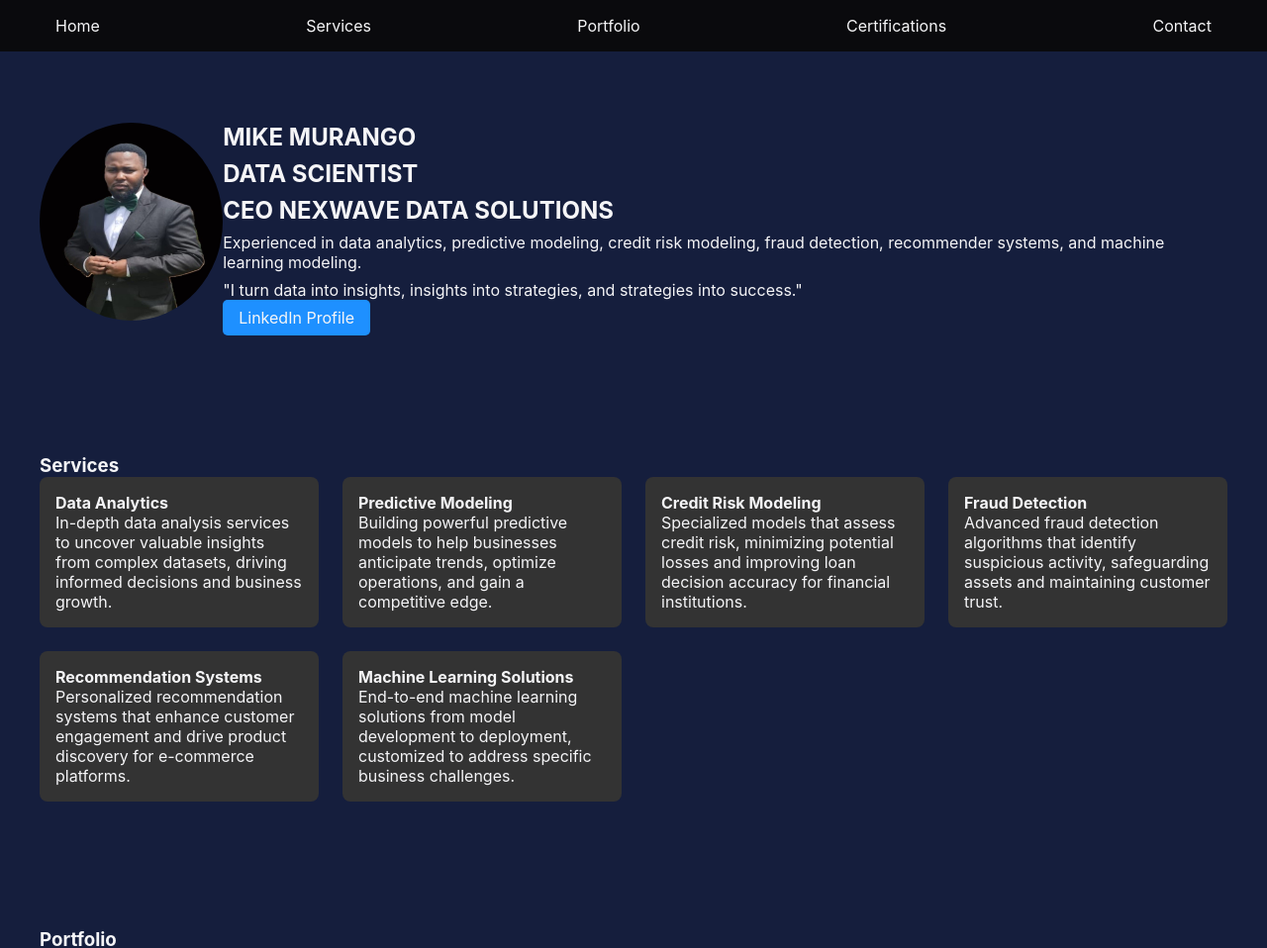
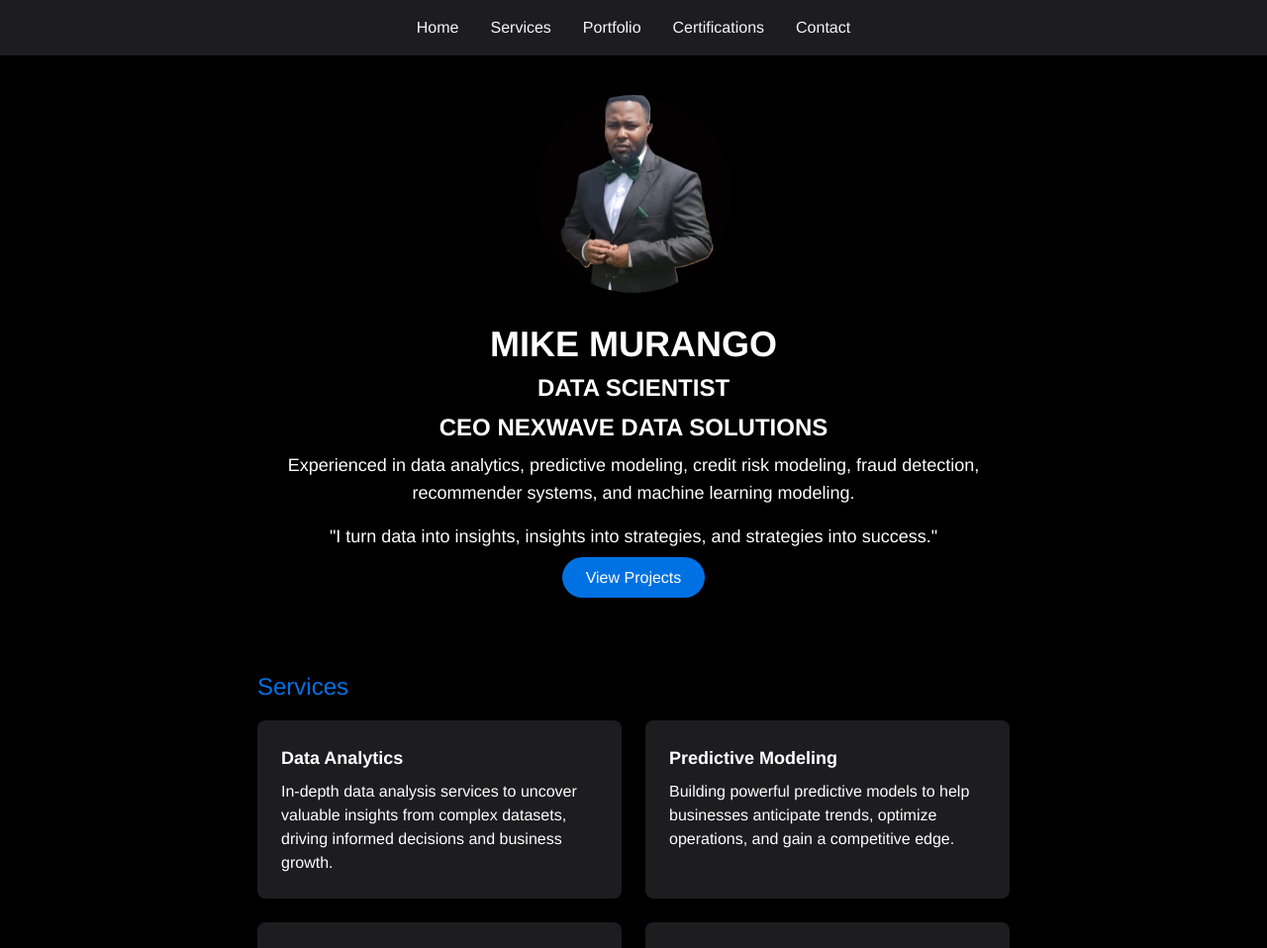
Before and after one commit to murangomike/mikemurango.io, a plain HTML site: page index.html in a window 1280 px wide. Shown: the top 958 px of the page at 99% size. Drawn offline with nearby package versions, Linux system fonts and the light colour scheme.

Commit message:
index.html

```diff
--- a/index.html
+++ b/index.html
@@ -1,23 +1,195 @@
-<!DOCTYPE html>
-<html lang="en" >
-<head>
-  <meta charset="UTF-8">
-  <title>Mike Murango Portfolio<title>
-  <link rel="stylesheet" href="./style.css">
-
-</head>
-<body>
-<!-- partial:index.partial.html -->
 <!DOCTYPE html>
 <html lang="en">
 <head>
   <meta charset="UTF-8">
   <meta name="viewport" content="width=device-width, initial-scale=1.0">
-    <title>Mike Murango - Data Scientist Portfolio</title>
-    <link rel="stylesheet" href="style.css">
+  <title>Mike Murango Portfolio</title>
+  <link rel="stylesheet" href="https://cdnjs.cloudflare.com/ajax/libs/tailwindcss/2.2.16/tailwind.min.css">
+  <style>
+    body {
+      font-family: 'San Francisco', 'Helvetica Neue', Helvetica, Arial, sans-serif;
+      background-color: #000;
+      color: #fff;
+    }
+
+    nav {
+      background-color: #1d1d1f;
+      padding: 16px 0;
+    }
+
+    .nav-container {
+      display: flex;
+      justify-content: center;
+      max-width: 800px;
+      margin: 0 auto;
+    }
+
+    .nav-link {
+      color: #f5f5f7;
+      text-decoration: none;
+      margin: 0 16px;
+      transition: color 0.3s ease;
+    }
+
+    .nav-link:hover {
+      color: #0071e3;
+    }
+
+    .section {
+      padding: 40px 0;
+    }
+
+    .content-container {
+      max-width: 800px;
+      margin: 0 auto;
+      padding: 0 20px;
+    }
+
+    .portrait {
+      border-radius: 50%;
+      width: 200px;
+      height: 200px;
+      object-fit: cover;
+      box-shadow: 0 4px 6px rgba(0, 0, 0, 0.1);
+    }
+
+    .hero-content {
+      display: flex;
+      flex-direction: column;
+      align-items: center;
+      text-align: center;
+    }
+
+    .intro h1, .intro h2 {
+      font-weight: bold;
+      margin-bottom: 8px;
+    }
+
+    .intro p {
+      margin-bottom: 16px;
+    }
+
+    .btn {
+      background-color: #0071e3;
+      color: #fff;
+      padding: 12px 24px;
+      border-radius: 22px;
+      text-decoration: none;
+      transition: background-color 0.3s ease;
+    }
+
+    .btn:hover {
+      background-color: #0077ed;
+    }
+
+    .services-grid {
+      display: grid;
+      grid-template-columns: repeat(auto-fit, minmax(300px, 1fr));
+      grid-gap: 24px;
+    }
+
+    .service-card {
+      background-color: #1d1d1f;
+      padding: 24px;
+      border-radius: 8px;
+      box-shadow: 0 4px 6px rgba(0, 0, 0, 0.1);
+    }
+
+    .project-grid {
+      display: grid;
+      grid-template-columns: repeat(auto-fit, minmax(300px, 1fr));
+      grid-gap: 24px;
+    }
+
+    .project-card {
+      background-color: #1d1d1f;
+      border-radius: 8px;
+      box-shadow: 0 4px 6px rgba(0, 0, 0, 0.1);
+      overflow: hidden;
+    }
+
+    .project-card img {
+      width: 100%;
+      height: 200px;
+      object-fit: cover;
+    }
+
+    .project-info {
+      padding: 16px;
+    }
+
+    .project-link {
+      color: #0071e3;
+      text-decoration: none;
+      font-weight: bold;
+      transition: color 0.3s ease;
+    }
+
+    .project-link:hover {
+      color: #0077ed;
+    }
+
+    .certifications-box {
+      background-color: #2b2b2d;
+      padding: 20px;
+      border-radius: 8px;
+      box-shadow: 0 4px 8px rgba(0, 0, 0, 0.2);
+      max-width: 600px;
+      margin: 20px auto;
+      color: #f5f5f7;
+    }
+
+    .section-title {
+      color: #0071e3;
+      font-size: 1.5em;
+      margin-bottom: 16px;
+    }
+
+    .contact-dropdown {
+      margin-top: 15px;
+    }
+
+    .dropdown-btn {
+      background-color: #1d1d1f;
+      color: #f5f5f7;
+      padding: 12px;
+      font-size: 16px;
+      width: 100%;
+      border: none;
+      cursor: pointer;
+      margin-bottom: 10px;
+      border-radius: 8px;
+      text-align: left;
+    }
+
+    .dropdown-btn:hover {
+      background-color: #3b3b3d;
+    }
+
+    .dropdown-content {
+      display: none;
+      padding: 10px;
+      background-color: #2b2b2d;
+      border-radius: 8px;
+      color: #f5f5f7;
+      margin-top: -10px;
+      margin-bottom: 15px;
+    }
+
+    .dropdown-btn:focus + .dropdown-content {
+      display: block;
+    }
+
+    footer {
+      background-color: #1d1d1f;
+      padding: 16px 0;
+      text-align: center;
+      color: #f5f5f7;
+      font-size: 14px;
+    }
+  </style>
 </head>
 <body>
-    <!-- Navigation -->
   <nav>
     <div class="nav-container">
       <a href="#home" class="nav-link">Home</a>
@@ -28,62 +200,57 @@
     </div>
   </nav>
 
-    <!-- Home Section -->
   <section id="home" class="section">
     <div class="content-container">
       <div class="hero-content">
-                <img src="1696259993680.jpg" alt="Mike Murango Portrait" class="portrait">
+        <img src="1696259993680.jpg" alt="Mike Murango" class="portrait mb-8">
         <div class="intro">
-                    <h1>MIKE MURANGO</h1>
-                    <h2>DATA SCIENTIST</h2>
-                    <h2>CEO NEXWAVE DATA SOLUTIONS</h2>
-                    <p>Experienced in data analytics, predictive modeling, credit risk modeling, fraud detection, recommender systems, and machine learning modeling.</p>
-                    <p> "I turn data into insights, insights into strategies, and strategies into success." </p>
-                  <div class="contacts">
-                        <a href="https://www.linkedin.com/in/mike-murango-3108b4156/" target="_blank" class="btn">LinkedIn Profile</a>
-                    </div>
+          <h1 class="text-4xl">MIKE MURANGO</h1>
+          <h2 class="text-2xl">DATA SCIENTIST</h2>
+          <h2 class="text-2xl">CEO NEXWAVE DATA SOLUTIONS</h2>
+          <p class="text-lg mb-8">Experienced in data analytics, predictive modeling, credit risk modeling, fraud detection, recommender systems, and machine learning modeling.</p>
+          <p class="text-lg mb-8">"I turn data into insights, insights into strategies, and strategies into success."</p>
+          <a href="#" class="btn">View Projects</a>
         </div>
       </div>
     </div>
   </section>
 
-    <!-- Services Section -->
   <section id="services" class="section">
     <div class="content-container">
-            <h3>Services</h3>
+      <h3 class="section-title">Services</h3>
       <div class="services-grid">
         <div class="service-card">
-                    <h4>Data Analytics</h4>
+          <h4 class="text-lg font-bold mb-2">Data Analytics</h4>
           <p>In-depth data analysis services to uncover valuable insights from complex datasets, driving informed decisions and business growth.</p>
         </div>
         <div class="service-card">
-                    <h4>Predictive Modeling</h4>
+          <h4 class="text-lg font-bold mb-2">Predictive Modeling</h4>
           <p>Building powerful predictive models to help businesses anticipate trends, optimize operations, and gain a competitive edge.</p>
         </div>
         <div class="service-card">
-                    <h4>Credit Risk Modeling</h4>
+          <h4 class="text-lg font-bold mb-2">Credit Risk Modeling</h4>
           <p>Specialized models that assess credit risk, minimizing potential losses and improving loan decision accuracy for financial institutions.</p>
         </div>
         <div class="service-card">
-                    <h4>Fraud Detection</h4>
+          <h4 class="text-lg font-bold mb-2">Fraud Detection</h4>
           <p>Advanced fraud detection algorithms that identify suspicious activity, safeguarding assets and maintaining customer trust.</p>
         </div>
         <div class="service-card">
-                    <h4>Recommendation Systems</h4>
+          <h4 class="text-lg font-bold mb-2">Recommendation Systems</h4>
           <p>Personalized recommendation systems that enhance customer engagement and drive product discovery for e-commerce platforms.</p>
         </div>
         <div class="service-card">
-                    <h4>Machine Learning Solutions</h4>
+          <h4 class="text-lg font-bold mb-2">Machine Learning Solutions</h4>
           <p>End-to-end machine learning solutions from model development to deployment, customized to address specific business challenges.</p>
         </div>
       </div>
     </div>
   </section>
 
-    <!-- Portfolio Section -->
   <section id="portfolio" class="section">
     <div class="content-container">
-            <h3>Portfolio</h3>
+      <h3 class="section-title">Portfolio</h3>
       <div class="project-grid">
         <div class="project-card">
           <img src="car.jpg" alt="Car Price Analysis">
@@ -145,7 +312,6 @@
     </div>
   </section>
 
-<!-- Certifications Section -->
   <section id="certifications" class="section">
     <div class="content-container certifications-box">
       <h3 class="section-title">Certifications</h3>
@@ -158,7 +324,6 @@
     </div>
   </section>
 
-<!-- Contact Section -->
   <section id="contact" class="section">
     <div class="content-container">
       <h3 class="section-title">Contact</h3>
@@ -178,71 +343,18 @@
     </div>
   </section>
 
-<style>
-    /* Boxed Style for Certifications */
-    .certifications-box {
-        background-color: #2b2b2d;
-        padding: 20px;
-        border-radius: 8px;
-        box-shadow: 0 4px 8px rgba(0, 0, 0, 0.2);
-        max-width: 600px;
-        margin: 20px auto;
-        color: #f5f5f7;
-    }
-
-    /* Title Color for Certifications and Contact Sections */
-    .section-title {
-        color: #007acc; /* Distinct color for titles */
-        font-size: 1.5em;
-    }
-
-    /* Dropdown Style for Contact Section */
-    .contact-dropdown {
-        margin-top: 15px;
-    }
-
-    .dropdown-btn {
-        background-color: #1d1d1f;
-        color: #f5f5f7;
-        padding: 12px;
-        font-size: 16px;
-        width: 100%;
-        border: none;
-        cursor: pointer;
-        margin-bottom: 10px;
-        border-radius: 8px;
-        text-align: left;
-    }
-
-    .dropdown-btn:hover {
-        background-color: #3b3b3d;
-    }
-
-    .dropdown-content {
-        display: none;
-        padding: 10px;
-        background-color: #2b2b2d;
-        border-radius: 8px;
-        color: #f5f5f7;
-        margin-top: -10px;
-        margin-bottom: 15px;
-    }
-
-    .dropdown-btn:focus + .dropdown-content {
-        display: block;
-    }
-</style>
-
-
   <footer>
     <p>&copy; 2024 Mike Murango | All rights reserved</p>
   </footer>
 
-    <script src="script.js"></script>
+  <script>
+    document.querySelectorAll('.project-link').forEach(link => {
+      link.addEventListener('click', (event) => {
+        event.preventDefault();
+        const notebook = event.target.getAttribute('onclick').split("'")[1];
+        window.location.href = `${notebook}`;
+      });
+    });
+  </script>
 </body>
 </html>
-<!-- partial -->
-  <script  src="./script.js"></script>
-
-</body>
-</html>
```
Lines whose indentation alone changed are shown as unchanged.
